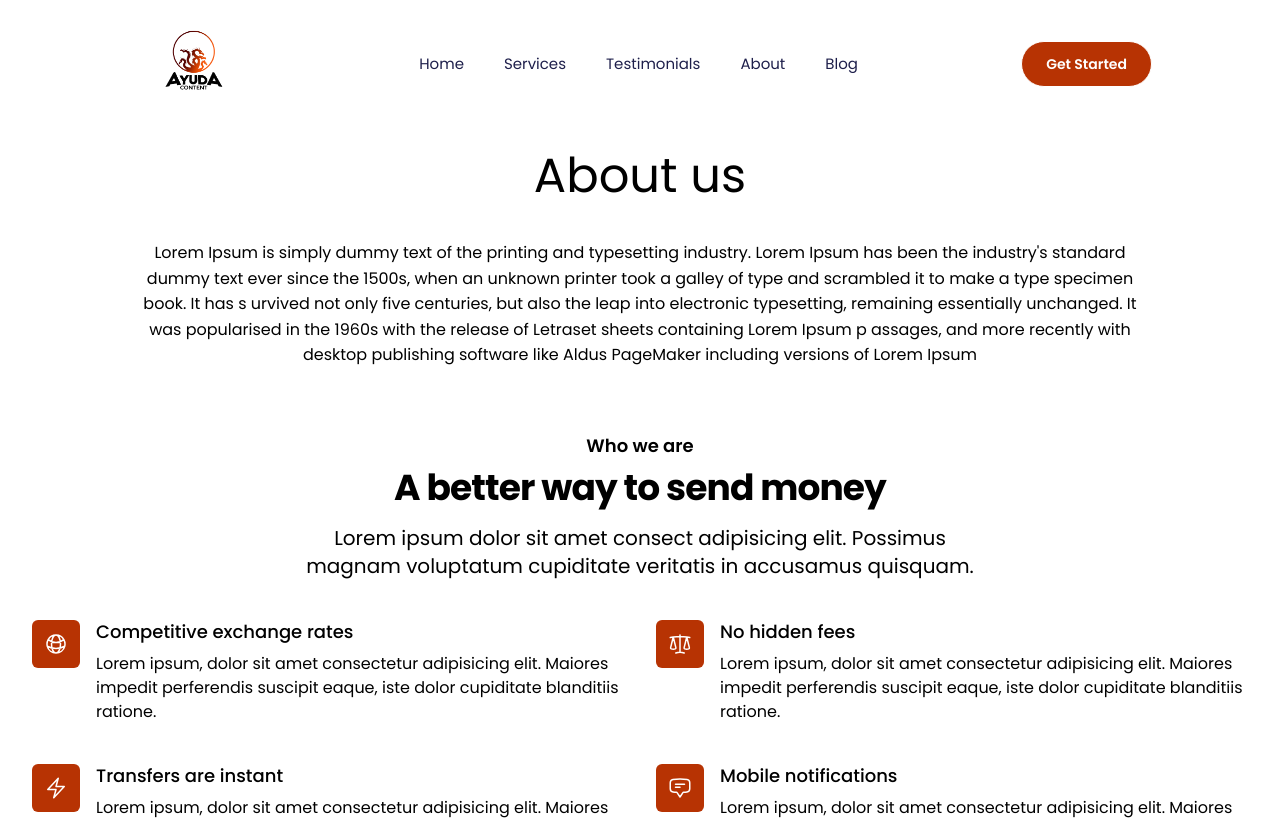
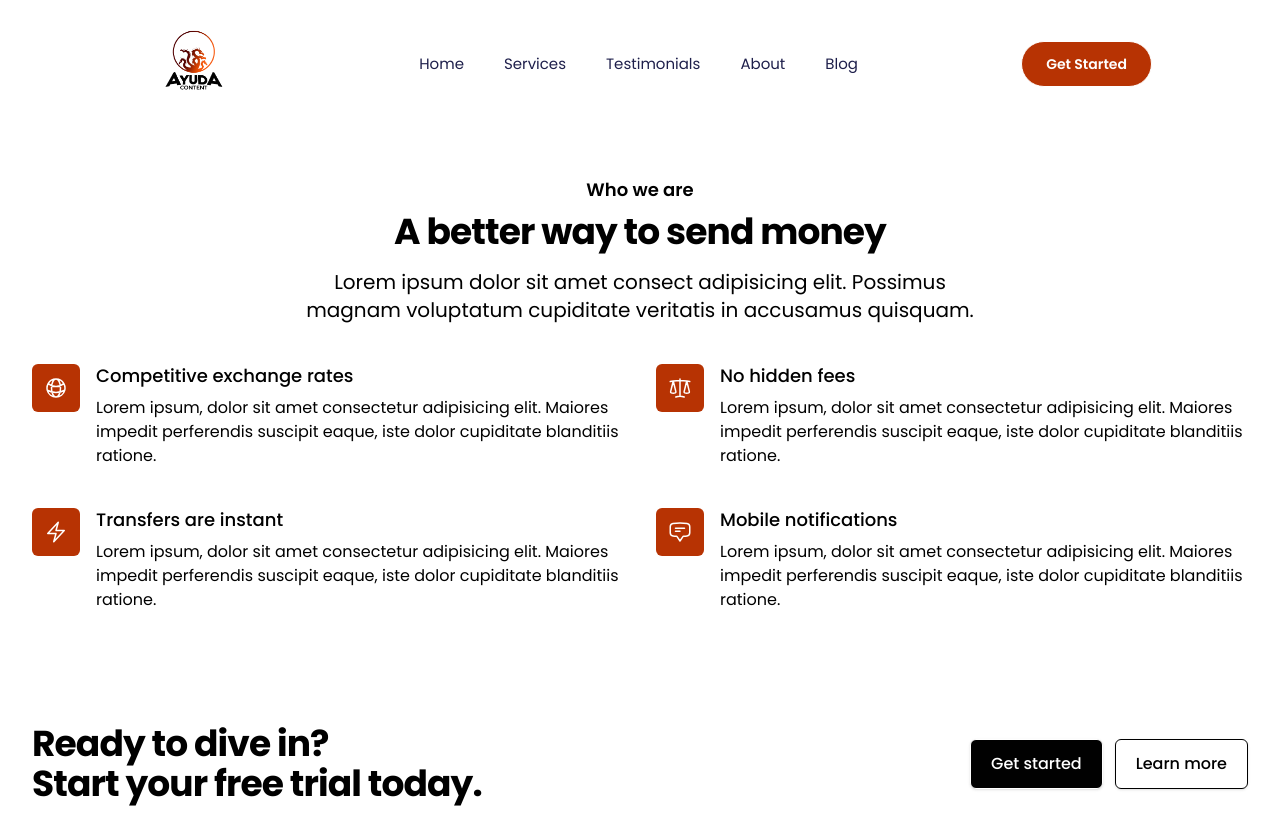
Before and after one commit to IsraelChidera/ayuda-content, a React (Create React App) app: page /about in a window 1280 px wide. Shown: the top 820 px of the page. Built offline with nearby package versions, Linux system fonts and the light colour scheme; no server answers.

Commit message:
Feature: Removed junk text

```diff
--- a/src/pages/About.jsx
+++ b/src/pages/About.jsx
@@ -37,28 +37,7 @@ const About = () => {
 
            <Navbar/>
 
-            <div className="mb-10 mt-6 text-black text-center">
-                <h1 className="text-black text-5xl">
-                    About us
-                </h1>
-            </div>
 
-            <section className="mb-4 mx-auto w-4/5 text-center">
-                <p>
-                    Lorem Ipsum is simply dummy text of the printing
-                    and typesetting industry. Lorem Ipsum has been the
-                    industry's standard dummy text ever since the 1500s,
-                    when an unknown printer took a galley of type and
-                    scrambled it to make a type specimen book. It has s
-                    urvived not only five centuries, but also the leap
-                    into electronic typesetting, remaining essentially
-                    unchanged. It was popularised in the 1960s with the
-                    release of Letraset sheets containing Lorem Ipsum p
-                    assages, and more recently with desktop publishing
-                    software like Aldus PageMaker including versions of
-                    Lorem Ipsum
-                </p>
-            </section>
 
             <section>
                 <div className="bg-white py-12">
```
